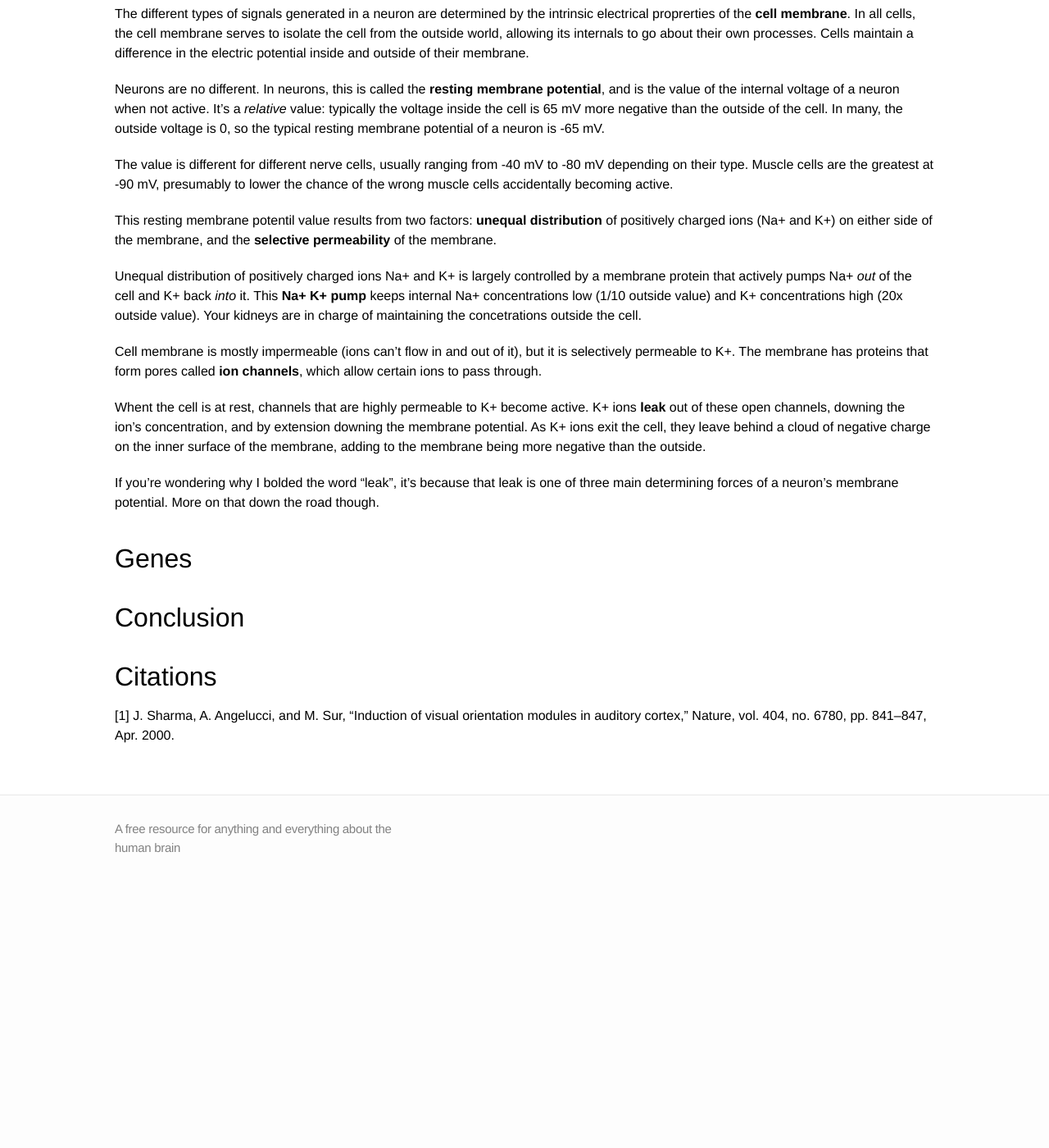
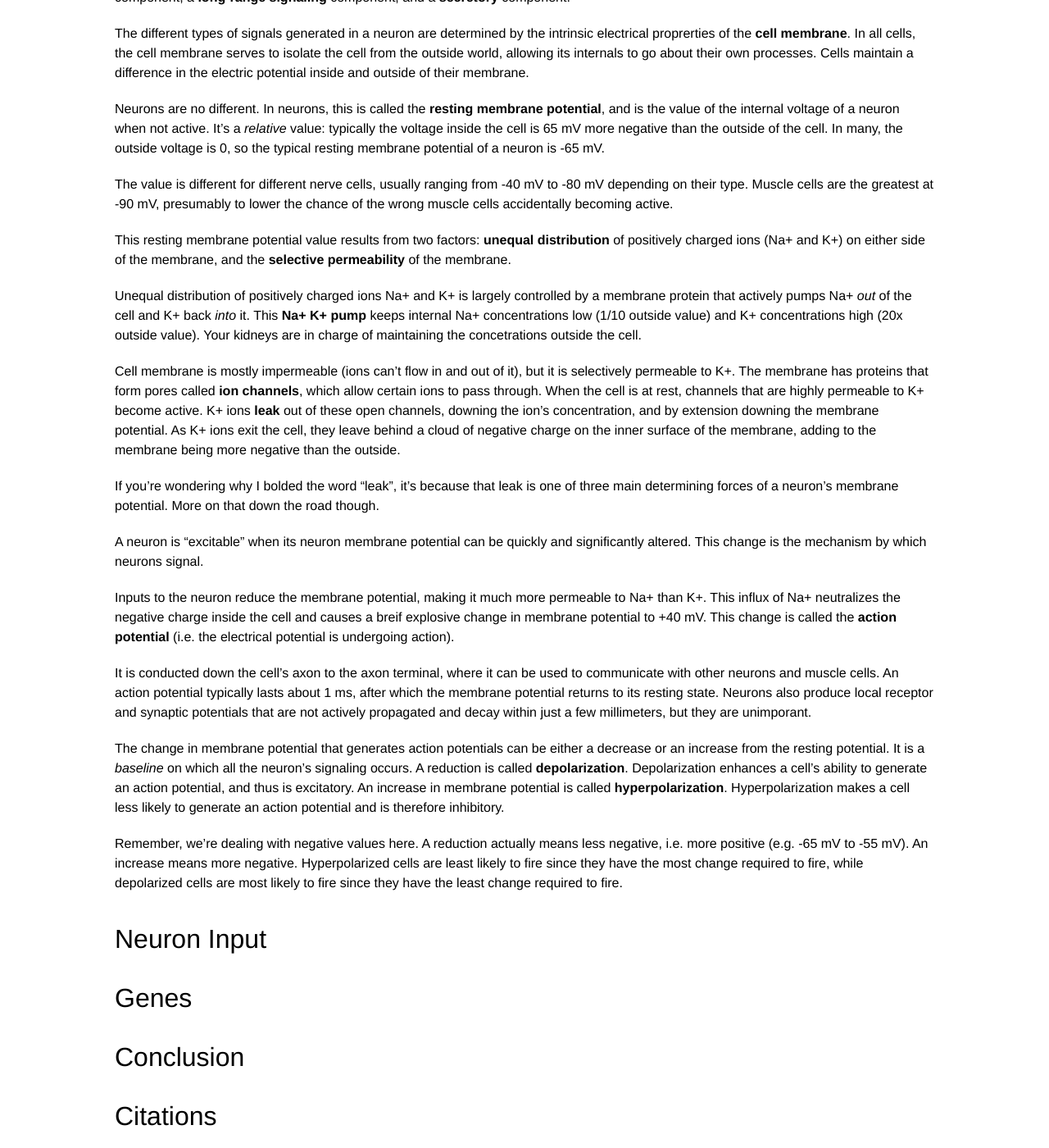
Before and after one commit to mdelsole/brain-nexus, a Jekyll site: the page built from brain-architecture/overview/index.markdown, in a window 1280 px wide and 1400 px high, scrolled down 7666 px. Shown: the whole window at 82% size. Built offline with Jekyll 4.4.1, drawn with Linux system fonts in a browser that asks for light colours; before the commit the page ends 8756 px from its top, so only the background shows below that.

Commit message:
Update index.markdown

```diff
--- a/brain-architecture/overview/index.markdown
+++ b/brain-architecture/overview/index.markdown
@@ -192,15 +192,25 @@ Neurons are no different. In neurons, this is called the **resting membrane pote
 
 The value is different for different nerve cells, usually ranging from -40 mV to -80 mV depending on their type. Muscle cells are the greatest at -90 mV, presumably to lower the chance of the wrong muscle cells accidentally becoming active.
 
-This resting membrane potentil value results from two factors: **unequal distribution** of positively charged ions (Na+ and K+) on either side of the membrane, and the **selective permeability** of the membrane.
+This resting membrane potential value results from two factors: **unequal distribution** of positively charged ions (Na+ and K+) on either side of the membrane, and the **selective permeability** of the membrane.
 
 Unequal distribution of positively charged ions Na+ and K+ is largely controlled by a membrane protein that actively pumps Na+ *out* of the cell and K+ back *into* it. This **Na+ K+ pump** keeps internal Na+ concentrations low (1/10 outside value) and K+ concentrations high (20x outside value). Your kidneys are in charge of maintaining the concetrations outside the cell.
 
-Cell membrane is mostly impermeable (ions can't flow in and out of it), but it is selectively permeable to K+. The membrane has proteins that form pores called **ion channels**, which allow certain ions to pass through.
-
-Whent the cell is at rest, channels that are highly permeable to K+ become active. K+ ions **leak** out of these open channels, downing the ion's concentration, and by extension downing the membrane potential. As K+ ions exit the cell, they leave behind a cloud of negative charge on the inner surface of the membrane, adding to the membrane being more negative than the outside.
+Cell membrane is mostly impermeable (ions can't flow in and out of it), but it is selectively permeable to K+. The membrane has proteins that form pores called **ion channels**, which allow certain ions to pass through. When the cell is at rest, channels that are highly permeable to K+ become active. K+ ions **leak** out of these open channels, downing the ion's concentration, and by extension downing the membrane potential. As K+ ions exit the cell, they leave behind a cloud of negative charge on the inner surface of the membrane, adding to the membrane being more negative than the outside.
 
 If you're wondering why I bolded the word "leak", it's because that leak is one of three main determining forces of a neuron's membrane potential. More on that down the road though.
+
+A neuron is "excitable" when its neuron membrane potential can be quickly and significantly altered. This change is the mechanism by which neurons signal.
+
+Inputs to the neuron reduce the membrane potential, making it much more permeable to Na+ than K+. This influx of Na+ neutralizes the negative charge inside the cell and causes a breif explosive change in membrane potential to +40 mV. This change is called the **action potential** (i.e. the electrical potential is undergoing action).
+
+It is conducted down the cell's axon to the axon terminal, where it can be used to communicate with other neurons and muscle cells. An action potential typically lasts about 1 ms, after which the membrane potential returns to its resting state. Neurons also produce local receptor and synaptic potentials that are not actively propagated and decay within just a few millimeters, but they are unimporant.
+
+The change in membrane potential that generates action potentials can be either a decrease or an increase from the resting potential. It is a *baseline* on which all the neuron's signaling occurs. A reduction is called **depolarization**. Depolarization enhances a cell's ability to generate an action potential, and thus is excitatory. An increase in membrane potential is called **hyperpolarization**. Hyperpolarization makes a cell less likely to generate an action potential and is therefore inhibitory.
+
+Remember, we're dealing with negative values here. A reduction actually means less negative, i.e. more positive (e.g. -65 mV to -55 mV). An increase means more negative. Hyperpolarized cells are least likely to fire since they have the most change required to fire, while depolarized cells are most likely to fire since they have the least change required to fire.
+
+# Neuron Input
 
 # Genes
 
```
